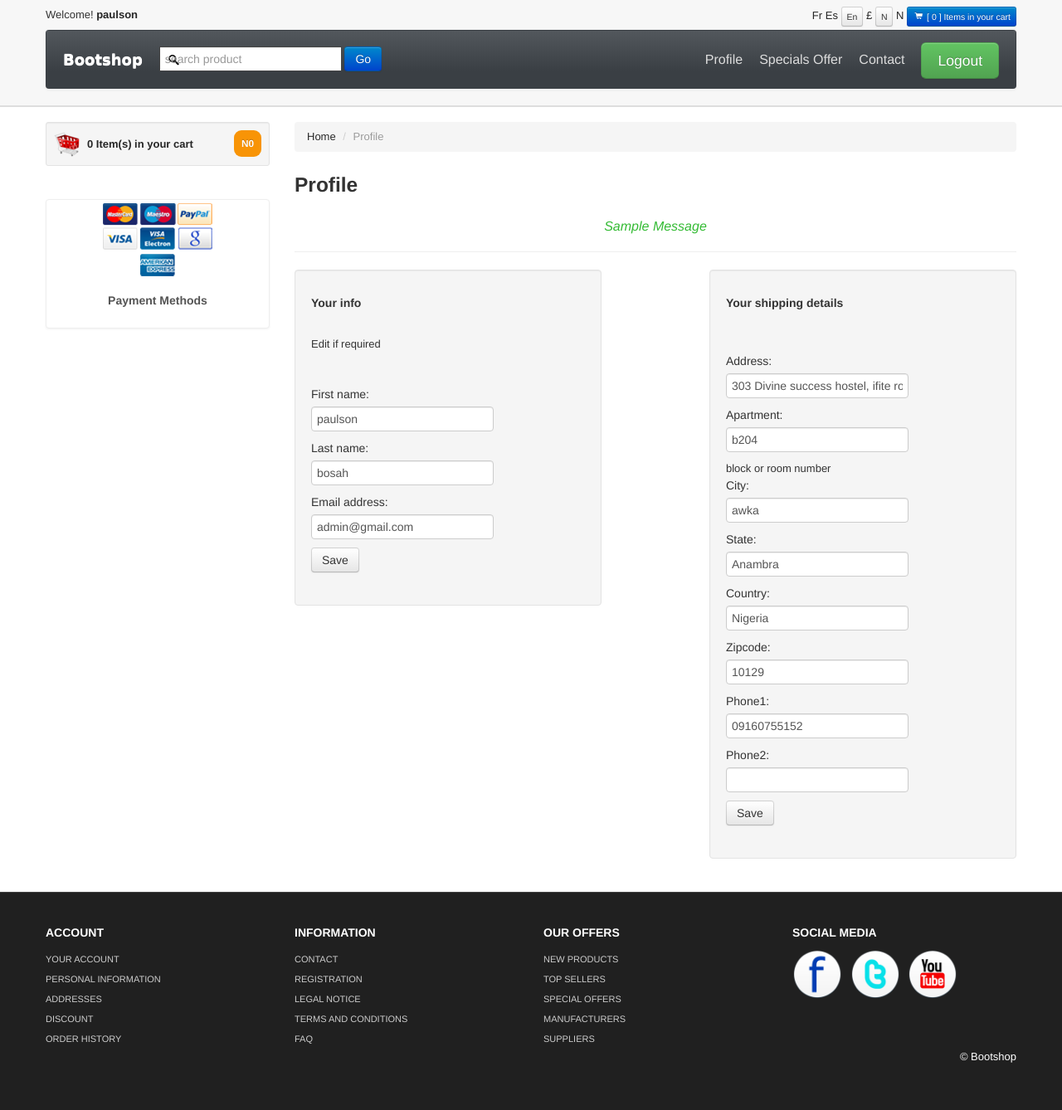
After one commit to legacywebhub/Ecommerce, a Django app: page /profile/1 in a window 1280 px wide. The commit adds this page. Shown: the whole page at 83% size. Run offline with Django 3.2, Linux system fonts and the light colour scheme; a user stored in the database is signed in; data comes from the database, SQL or seed files in the repository; tables that the repository leaves empty hold one stand-in row (values such as "Sample post"); one stand-in notice (Sample message) is shown.

Commit message:
Shipping Details and Profile created for authenticated users
Users can now reset their user details and shipping info via their profile page

```diff
--- a/Store/admin.py
+++ b/Store/admin.py
@@ -3,12 +3,13 @@ from .models import *
 # Register your models here.
 admin.site.register(CompanyInfo)
 admin.site.register(MyUser)
+admin.site.register(ShippingDetail)
 admin.site.register(Customer)
 admin.site.register(Category)
 admin.site.register(ProductCategory)
 admin.site.register(Product)
 admin.site.register(Order)
 admin.site.register(OrderItem)
-admin.site.register(ShippingAddress)
+admin.site.register(Shipping)
 admin.site.register(Newsletter)
 admin.site.register(Message)
--- /dev/null
+++ b/Store/forms.py
@@ -0,0 +1,15 @@
+from django import forms
+from .models import MyUser, ShippingDetail
+
+
+class MyUserForm(forms.ModelForm):
+    class Meta:
+        model = MyUser
+        fields = ['first_name', 'last_name', 'email']
+
+
+
+class ShippingForm(forms.ModelForm):
+    class Meta:
+        model = ShippingDetail
+        fields = ['address', 'apartment', 'city', 'state', 'country', 'zipcode', 'phone1', 'phone2']
--- a/Store/models.py
+++ b/Store/models.py
@@ -129,6 +129,21 @@ class MyUser(AbstractBaseUser):
     Make sure to delete previous migration files incase of errors
     Then make migrations
     '''
+
+class ShippingDetail(models.Model):
+    user = models.OneToOneField(MyUser, on_delete=models.CASCADE, blank=False, null=False)
+    address = models.CharField(max_length=200, null=True, blank=True)
+    apartment = models.CharField(max_length=200, null=True, blank=True, help_text='block or room number')
+    city = models.CharField(max_length=200, null=True, blank=True)
+    state = models.CharField(max_length=200, null=True, blank=True)
+    country = models.CharField(max_length=200, null=True, blank=True)
+    zipcode = models.CharField(max_length=200, null=True, blank=True)
+    phone1 = models.CharField(max_length=25, null=True, blank=True)
+    phone2 = models.CharField(max_length=25, null=True, blank=True)
+
+    def __str__(self):
+        return self.user.name
+
 
 class Customer(models.Model):
     user = models.OneToOneField(MyUser, on_delete=models.CASCADE, blank=True, null=True)
@@ -295,17 +310,17 @@ class OrderItem(models.Model):
         return total
 
 
-class ShippingAddress(models.Model):
+class Shipping(models.Model):
     customer = models.ForeignKey(Customer, on_delete=models.SET_NULL, null=True, blank=True)
     order = models.ForeignKey(Order, on_delete=models.SET_NULL, null=True, blank=True)
     address = models.CharField(max_length=200, null=False, blank=False)
-    apartment = models.CharField(max_length=200, null=False, blank=False, default='apartment')
+    apartment = models.CharField(max_length=200, null=False, blank=False, help_text='block or room number')
     city = models.CharField(max_length=200, null=False, blank=False)
     state = models.CharField(max_length=200, null=False, blank=False)
     country = models.CharField(max_length=200, null=False, blank=False)
     zipcode = models.CharField(max_length=200, null=False, blank=False)
-    phone1 = models.IntegerField(null=False, blank=False)
-    phone2 = models.IntegerField(null=True, blank=True)
+    phone1 = models.CharField(max_length=25, null=False, blank=False)
+    phone2 = models.CharField(max_length=25, null=True, blank=True)
     date_added = models.DateTimeField(auto_now_add=True)
 
     def __str__(self):
--- a/Store/urls.py
+++ b/Store/urls.py
@@ -6,6 +6,7 @@ urlpatterns = [
     path('', views.index, name='index'),
     path('login/', views.login, name='login'),
     path('logout/', views.logout, name='logout'),
+    path('profile/<str:user_id>', views.profile, name='profile'),
     path('cart/', views.cart, name='cart'),
     path('products/<str:search>', views.products, name='products'),
     path('category/<str:category>', views.category, name='category'),
--- a/Store/views.py
+++ b/Store/views.py
@@ -6,6 +6,8 @@ import json
 from django.core.paginator import Paginator
 from django.conf import settings
 from django.contrib.auth.models import auth
+from .forms import MyUserForm, ShippingForm
+from django.contrib.auth.decorators import login_required
 from django.core.mail import send_mail
 from .utils import generateUniqueId
 
@@ -216,10 +218,13 @@ def login(request):
                 if MyUser.objects.filter(email=email).exists():
                     messages.error(request, 'Sorry this email has already been taken!')
                 else:
+                    # Saving user and user instances
                     user = MyUser.objects.create_user(first_name=first_name, last_name=last_name, email=email, password=password2)
                     user.save()
                     customer = Customer.objects.create(user=user, name=f'{user.first_name} {user.last_name}', email=user.email)
                     customer.save()
+                    user_shipping_detail = ShippingDetail.objects.create(user=user)
+                    user_shipping_detail.save()
                     messages.success(request, 'Your account has successfully been created... you can now sign in!')
             else:
                 messages.error(request, 'Passwords does not match... Please try again')
@@ -241,6 +246,44 @@ def login(request):
 def logout(request):
     auth.logout(request)
     return redirect('/')
+
+
+
+@login_required
+def profile(request, user_id):
+    user_instance = MyUser.objects.get(id=user_id)
+    user_shipping = ShippingDetail.objects.get(user=user_instance)
+    # This forms here solves our bug issue after saving either of our forms
+    user_form = MyUserForm(instance=user_instance)
+    shipping_form = ShippingForm(instance=user_shipping)
+    # Since we are sure this user is authenticated, we get the customer connect to this user directly
+    customer = Customer.objects.get(user=user_instance)
+    order, created = Order.objects.get_or_create(customer=customer, complete=False)
+    item_total = order.item_total
+    total = order.total
+
+    if request.method == "POST":
+        if 'save-user-detail' in request.POST:
+            user_form = MyUserForm(request.POST or None, instance=user_instance)
+            if user_form.is_valid():
+                user_form.save()
+                messages.success(request, 'profile successfully updated')
+        elif 'save-shipping-detail' in request.POST:
+            shipping_form = ShippingForm(request.POST or None, instance=user_shipping)
+            if shipping_form.is_valid():
+                shipping_form.save()
+                messages.success(request, 'shipping details successfully updated')
+    else:
+        user_form = MyUserForm(instance=user_instance)
+        shipping_form = ShippingForm(instance=user_shipping)
+    context = {
+        'company': company,
+        'user_form': user_form,
+        'shipping_form': shipping_form,
+        'item_total': item_total,
+        'total': total
+        }
+    return render(request, 'profile.html', context)
 
 
 
@@ -399,7 +442,7 @@ def processOrder(request):
 
     # Saving shipping detail of customer
     if order.shipping == True:
-        shipping_details = ShippingAddress.objects.create(
+        shipping_details = Shipping.objects.create(
             customer=customer,
             order=order,
             address=data['shippingFormData']['address'],
--- a/Templates/base.html
+++ b/Templates/base.html
@@ -78,7 +78,7 @@
 <div class="container">
 <div id="welcomeLine" class="row">
     {% if user.is_authenticated %}
-	<div class="span6">Welcome! <strong>{{ user.first_name }}</strong></div>
+	<div class="span6">Welcome! <strong><a href="{% url 'Store:profile' request.user.id %}">{{ user.first_name }}<a/></strong></div>
     {% else %}
     <div class="span6">Welcome! <strong>user</strong></div>
     {% endif %}
@@ -115,8 +115,10 @@
 		  <button type="submit" id="submitButton" class="btn btn-primary">Go</button>
     	</form>
     <ul id="topMenu" class="nav pull-right">
+	{% if user.is_authenticated %}
+	 <li class=""><a href="{% url 'Store:profile' request.user.id %}">Profile</a></li>
 	 <li class=""><a href="special_offer.html">Specials Offer</a></li>
-	 <li class=""><a href="normal.html">Delivery</a></li>
+	 {% endif %}
 	 <li class=""><a href="{% url 'Store:contact' %}">Contact</a></li>
 	 <li class="">
 	 {% if user.is_authenticated %}
--- /dev/null
+++ b/Templates/profile.html
@@ -0,0 +1,62 @@
+{% extends 'base.html' %}
+{% load static %}
+
+{% block style %}
+<style>
+	.message {
+		text-align: center;
+		margin: 20px auto;
+		text-transform: capitalize;
+		font-style: italic;
+		font-size: medium;
+	}
+</style>
+{% endblock %}
+
+{% block sidebar %}
+{% include 'sidebar.html' %}
+{% endblock  %}
+
+{% block body %}
+	<div class="span9">
+    <ul class="breadcrumb">
+		<li><a href="/">Home</a> <span class="divider">/</span></li>
+		<li class="active">Profile</li>
+    </ul>
+	<h3> Profile</h3>
+	{% for message in messages %}
+	<p {% if message.tags %}class="message {{ message.tags }}"{% endif %}>{{message}}</p>
+	{% endfor %}
+	<hr class="soft"/>
+
+	<div class="row">
+		<div class="span4">
+			<div class="well">
+			<h5>Your info</h5><br/>
+			Edit if required<br/><br/><br/>
+			<form method="post">
+				{% csrf_token %}
+				{{user_form}}
+			  <div class="controls">
+			  <button type="submit" class="btn block" name="save-user-detail">Save</button>
+			  </div>
+			</form>
+		</div>
+		</div>
+		<div class="span1"> &nbsp;</div>
+		<div class="span4">
+			<div class="well">
+			<h5>Your shipping details</h5><br/><br/>
+			<form method="post">
+				{% csrf_token %}
+				{{shipping_form}}
+			  <div class="control-group">
+				<div class="controls">
+				  <button type="submit" class="btn" name="save-shipping-detail">Save</button>
+				</div>
+			  </div>
+			</form>
+		</div>
+		</div>
+	</div>
+{% endblock %}
```
Also changed, not shown: Store/migrations/0007_auto_20220724_1658.py (added), Store/migrations/0008_auto_20220724_1714.py (added), db.sqlite3.
